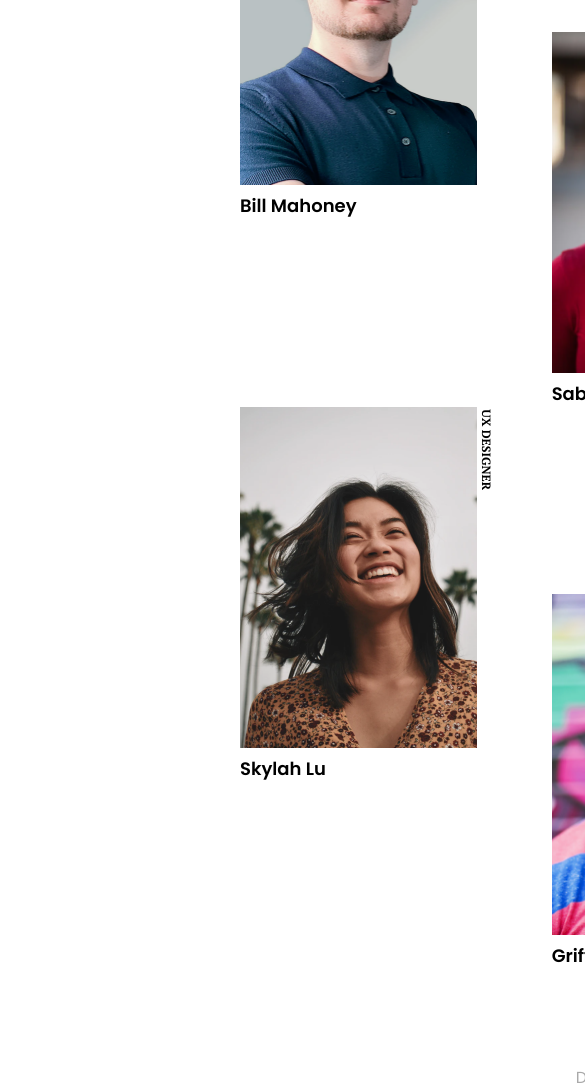
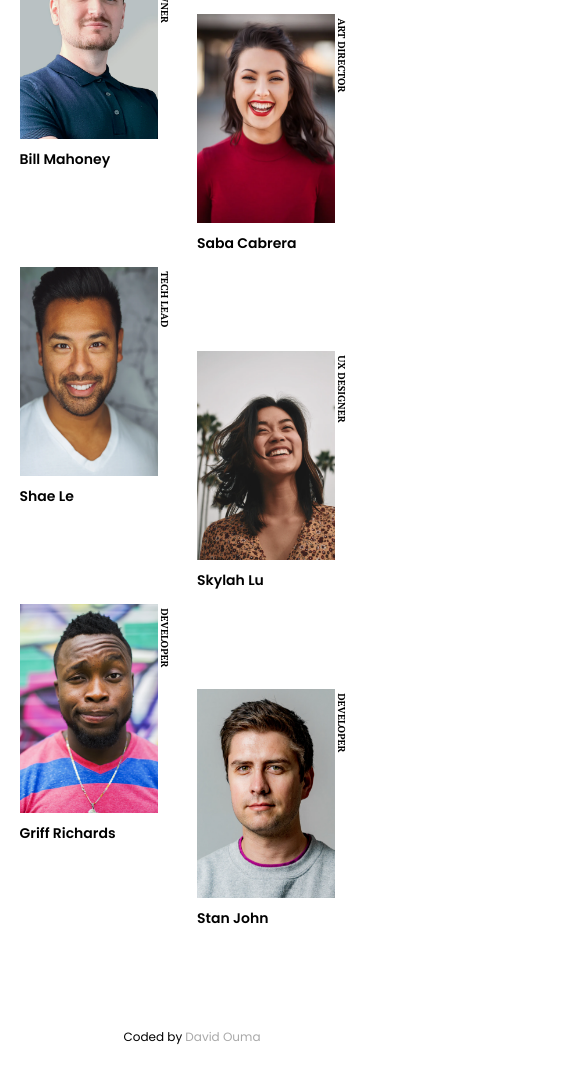
Before and after one commit to daudi13/my-team-page-master, a plain HTML site: page index.html in a window 390 px wide. Shown: the part 472-1562 px from the top of the page, 585 px wide, since content can reach past the window. After the commit the page ends 1518 px from the top, so only its background shows below. Drawn offline with Linux system fonts and the light colour scheme.

Commit message:
Commit media query mobile

```diff
--- a/css/style.css
+++ b/css/style.css
@@ -9,17 +9,21 @@
     box-sizing: border-box;
 }
 
+
 body {
     font-family: "Poppins", sans-serif;
+    overflow-x: hidden;
 }
 
 .container {
     width: 1440px;
-    margin: 0 auto;
+    margin: auto;
     padding-top: 110px;
     padding-left: 240px;
     padding-right: 265px;
+    height: 1409px;
 }
+
 
 .header {
     width: 935px;
@@ -44,6 +48,8 @@ body {
     letter-spacing: -4.5%;
 }
 
+
+
 .header__sub--title {
     font-family: "Poppins", sans-serif;
     font-weight: 600;
@@ -64,6 +70,7 @@ body {
     margin: 96px 0 ;
     display: grid;
     grid-template-columns: repeat(3, 1fr);
+    gap: 10px;
     grid-template-rows: repeat(6, 1fr);
 }
 
@@ -132,8 +139,92 @@ body {
     text-align: center;
 }
 
+.footer p {
+    font-size: 12px;
+}
+
 .footer a {
     text-decoration: none;
     color: #a9a9a9;
     cursor: pointer;
 }
+
+.footer a:hover {
+    color: #000;
+}
+
+
+/* media queries */
+
+@media only screen and (max-width: 900px) {
+    .container {
+        width: 375px;
+        padding-left: 12px;
+        padding-right: 18px;
+    }
+
+    .header {
+        flex-direction: column;
+    }
+
+    .header div:nth-child(2) {
+        margin-top: 38px;
+        width: 345px;
+    }
+
+    .header__desc {
+        font-size: 14px;
+    }
+
+    .section-pic {
+        grid-template-columns: repeat(2, 1fr);
+        grid-template-rows: repeat(12, 1fr);
+    }
+
+    .pic img {
+        width: 138px;
+        height: 209px;
+    }
+
+    .pic-1 {
+        grid-column: 1/2;
+        grid-row: 1/4;
+    }
+
+    .pic-2 {
+        grid-column: 2/-1;
+        grid-row: 2/5;
+    }
+
+
+    .pic-3 {
+        grid-column: 1/2;
+        grid-row: 5/8;
+    }
+
+    .pic-4 {
+        grid-column: 2/-1;
+        grid-row: 6/9;
+    }
+
+    .pic-5 {
+        grid-column: 1/2;
+        grid-row: 9/12;
+    }
+
+    .pic-6 {
+        grid-column: 2/-1;
+        grid-row: 10/-1;
+    }
+
+    .pic span {
+        left:60px;
+        top: 80px;
+        font-size: 10px;
+    }
+
+    .pic__name {
+        font-size: 14px;
+    }
+
+}
--- a/index.html
+++ b/index.html
@@ -63,10 +63,12 @@
           <p class="pic__name">stan john</p>
         </div>
       </div>
-      <footer class="footer">
-        <a href="https://github.com/daudi13">David Ouma</a>
-        <a href="#">@ DevChallenges.io</a>
-      </footer>
+      <div class="footer">
+        <p class="attribution">
+          <!-- Challenge by <a href="https://devchallenges.io/" target="_blank">@ DevChallenges.io</a>. -->
+          Coded by <a href="https://github.com/daudi13">David Ouma</a>
+        </p>
+      </div>
     </div>
   </body>
 </html>
```
